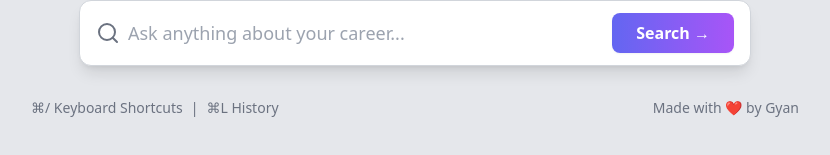
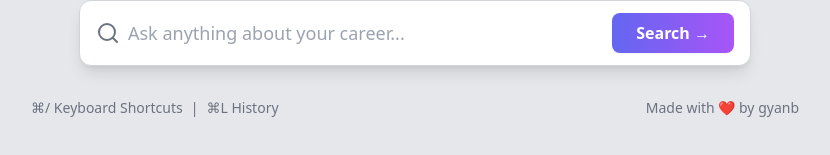
Before and after one commit to SimplyGenius-svg/career-search, a Next.js app: page / in a window 1280 px wide. Shown: the part 409-564 px from the top of the page, without its empty margins (225-1055 px from the left). Built offline with nearby package versions, Linux system fonts and the light colour scheme.

Commit message:
model updates

```diff
--- a/src/app/page.tsx
+++ b/src/app/page.tsx
@@ -773,7 +773,7 @@ const HomePage: React.FC = () => {
            </button>
          </div>
          <div>
-           Made with ❤️ by Gyan
+           Made with ❤️ by gyanb
          </div>
        </motion.footer>
       </motion.div>{/* Closing tag for Main Content Area */}
```
